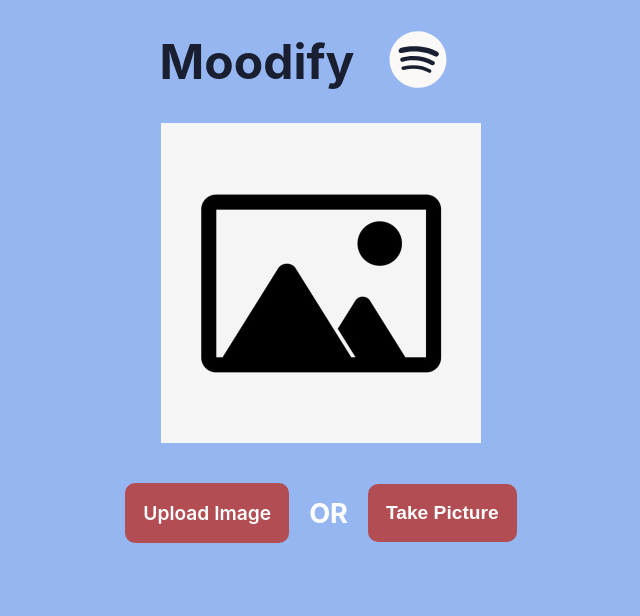
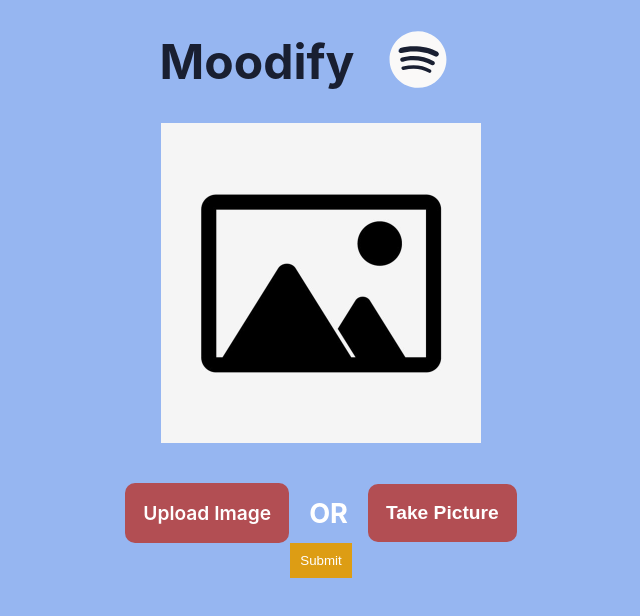
Before and after one commit to Polvyer/Moodify, a React (Create React App) app in the folder frontend/: page / in a window 1280 px wide. Shown: the top 616 px of the page, without its empty margins (319-959 px from the left). Built offline with nearby package versions, Linux system fonts and the light colour scheme; no server answers; the HTML template or start-up script is replaced by a standard one.

Commit message:
added submit button

```diff
--- a/frontend/src/App.js
+++ b/frontend/src/App.js
@@ -8,6 +8,7 @@
 import Picture from "./components/Picture";
 import ImageOptions from "./components/ImageOptions";
 import Camera from "./components/Camera";
+import SubmitButton from './components/SubmitButton';
 
 const PictureContainer = styled.div`
   display: flex;
@@ -51,7 +52,7 @@
     }
   };
 
-  const submit = () => {
+  const submit = (e) => {
     const formData = new FormData();
     formData.append('file', picture.file);
 
@@ -79,6 +80,7 @@
           {showCamera ? <Camera setShowCamera={setShowCamera} picture={picture} setPicture={setPicture} /> : <Picture picture={picture} />}
         </PictureContainer>
         <ImageOptions changePicture={changePicture} showCamera={showCamera} setShowCamera={setShowCamera} />
+        <SubmitButton callback={submit} />
       </div>
     </>
   );
--- /dev/null
+++ b/frontend/src/components/SubmitButton.js
@@ -0,0 +1,23 @@
+import React from 'react';
+import styled from "styled-components";
+
+const Container = styled.div`
+  text-align: center;
+`;
+
+const Button = styled.button`
+  background-color: #DD9D14;
+  padding: 10px;
+  border: none;
+  color: white;
+`;
+
+const SubmitButton = ({ callback }) => {
+  return (
+    <Container>
+      <Button onClick={e => callback(e)}>Submit</Button>
+    </Container>
+  );
+};
+
+export default SubmitButton;
```
